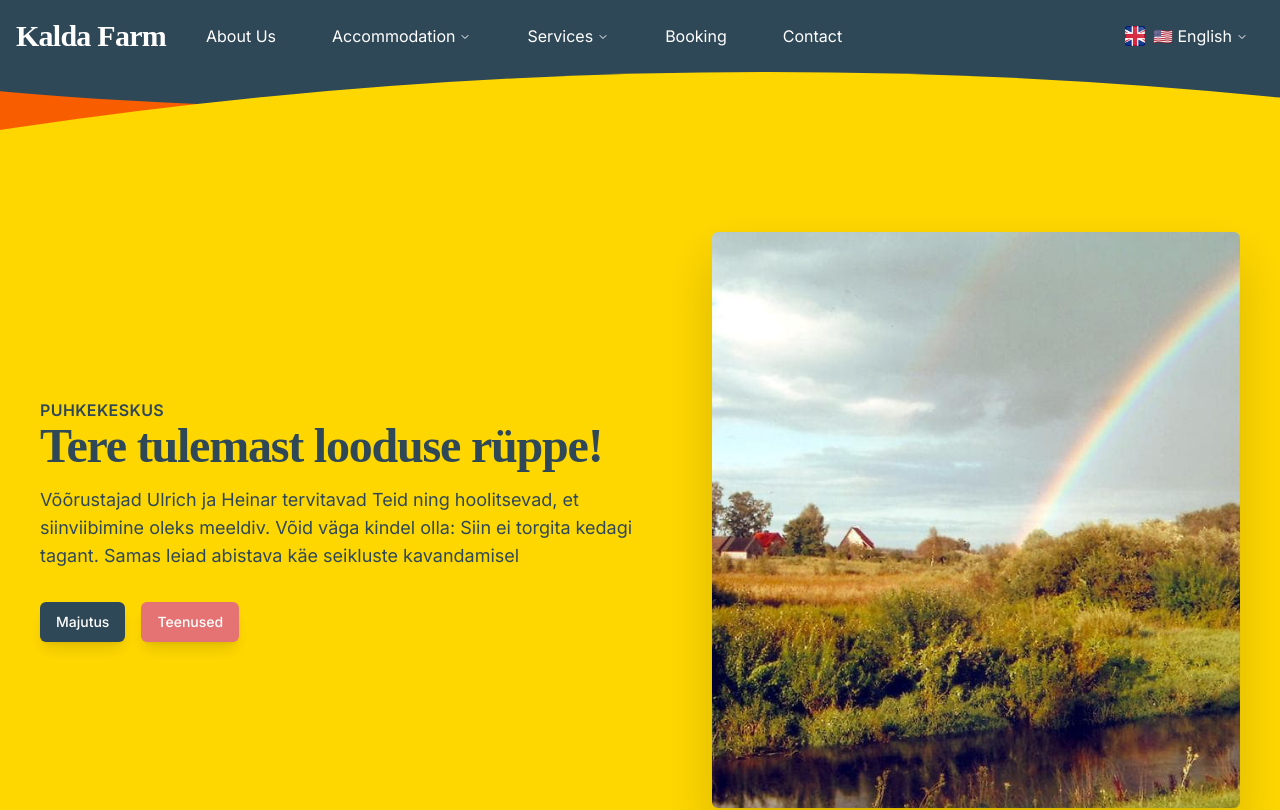
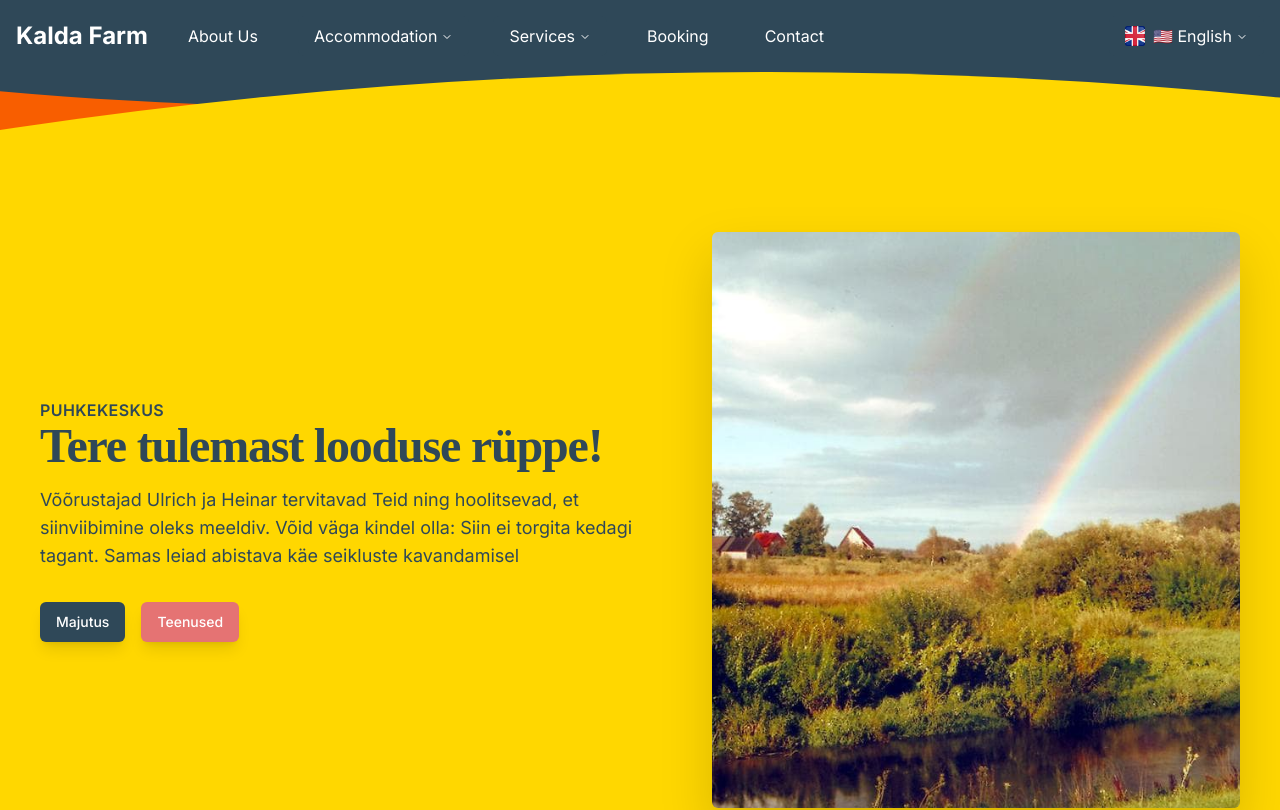
Before and after one commit to 77ccreed/kalda-next, a Next.js app: page /en in a window 1280 px wide. Shown: the top 810 px of the page. Built offline with nearby package versions, Linux system fonts and the light colour scheme.

Commit message:
refactor: Update Navigation component with improved styles and lazy loading for images

```diff
--- a/src/components/Navigation.tsx
+++ b/src/components/Navigation.tsx
@@ -30,8 +30,7 @@ const Navigation: React.FC = () => {
         <div className="flex items-center">
           <NavigationLink
             href="/"
-            className={`text-3xl font-extrabold tracking-tight ${pathname === '/' ? 'text-primary' : 'text-white'} hover:text-primary transition-colors`}
-            style={{ fontFamily: "'Lora', serif" }}
+            className={`text-2xl font-bold ${pathname === '/' ? 'text-primary' : 'text-white'} hover:text-primary transition-colors`}
           >
             {t("home")}
           </NavigationLink>
@@ -127,7 +126,7 @@ const Navigation: React.FC = () => {
         </div>
         <div className="flex items-center">
           <LocaleSwitcher />
-          <Button onClick={toggleMenu} className="md:hidden ml-4 p-2 bg-[#2F4858]" aria-label={isOpen ? "Close menu" : "Open menu"} aria-expanded={isOpen}>
+          <Button onClick={toggleMenu} className="md:hidden ml-4 p-2 bg-[#2F4858] hover:bg-[#1F2C3A]" aria-label={isOpen ? "Close menu" : "Open menu"} aria-expanded={isOpen}>
             {isOpen ? <X className="w-6 h-6 text-white" /> : <Menu className="w-6 h-6 text-white" />}
           </Button>
         </div>
```
